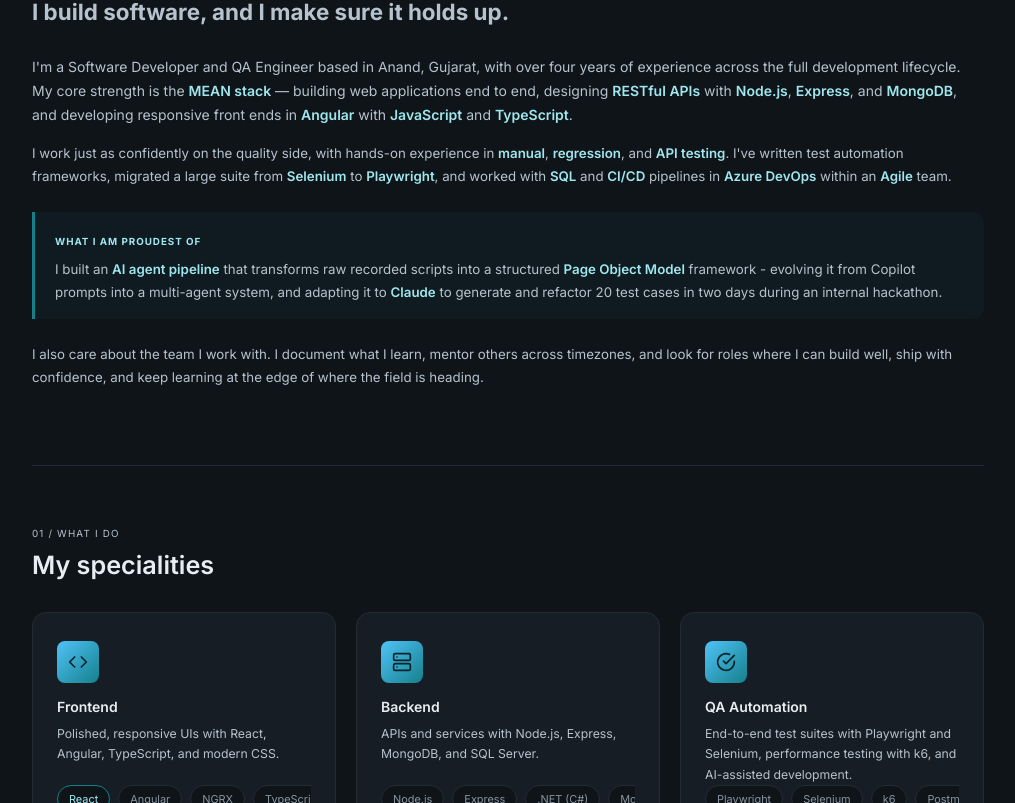
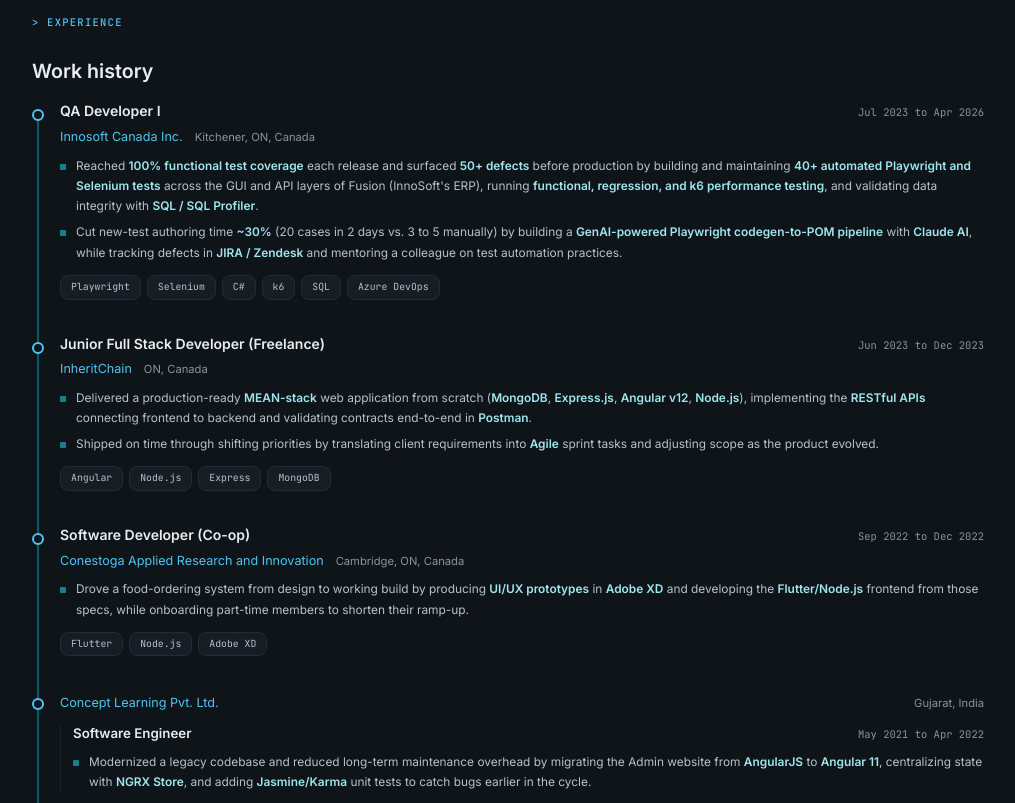
Before and after one commit to dharmeshpt2710/portfolio, a React (Vite) app: page / in a window 1280 px wide. Shown: the part 877-1680 px from the top of the page, without its empty margins (132-1147 px from the left). Built offline with nearby package versions, Linux system fonts and the light colour scheme.

Commit message:
Phase 3: add experience timeline with scroll reveal, keyword highlights, and resume-aligned content

```diff
--- a/src/App.jsx
+++ b/src/App.jsx
@@ -1,10 +1,11 @@
 import Navbar from '@/components/layout/Navbar'
 import { useScrollAnimations } from '@/hooks/useScrollAnimations'
 import Hero from '@/components/sections/Hero'
+import Stats from '@/components/sections/Stats'
+import Experience from '@/components/sections/Experience'
 import About from '@/components/sections/About'
 import TechStrip from '@/components/sections/TechStrip'
 import Skills from '@/components/sections/Skills'
-import Stats from '@/components/sections/Stats'
 import Projects from '@/components/sections/Projects'
 import Contact from '@/components/sections/Contact'
 import CTA from '@/components/sections/CTA'
@@ -20,12 +21,13 @@
       <main id="main-content">
         <div className="container">
           <Hero />
+          <Stats />
+          <Experience />
         </div>
         <TechStrip />
         <div className="container">
           <About />
           <Skills />
-          <Stats />
           <Projects />
           <Contact />
           <CTA />
--- /dev/null
+++ b/src/components/sections/Experience.css
@@ -0,0 +1,160 @@
+.exp-timeline {
+  position: relative;
+  padding-left: 28px;
+}
+
+.exp-timeline::before {
+  content: '';
+  position: absolute;
+  left: 5px;
+  top: 8px;
+  bottom: 8px;
+  width: 2px;
+  background: var(--accent-deep);
+}
+
+/* Scroll reveal */
+.exp-item {
+  position: relative;
+  padding-bottom: 36px;
+  opacity: 0;
+  transform: translateY(24px);
+  transition: opacity 0.5s ease, transform 0.5s ease;
+}
+
+.exp-item.exp-visible {
+  opacity: 1;
+  transform: translateY(0);
+}
+
+.exp-item:last-child {
+  padding-bottom: 0;
+}
+
+.exp-dot {
+  position: absolute;
+  left: -28px;
+  top: 6px;
+  width: 12px;
+  height: 12px;
+  border-radius: 50%;
+  background: var(--bg);
+  border: 2px solid var(--accent-light);
+  z-index: 1;
+}
+
+/* Header row */
+.exp-header {
+  display: flex;
+  align-items: baseline;
+  justify-content: space-between;
+  gap: 12px;
+  flex-wrap: wrap;
+  margin-bottom: 4px;
+}
+
+.exp-title {
+  font-size: 1rem;
+  font-weight: 600;
+  color: var(--text-primary);
+  margin: 0;
+}
+
+.exp-period {
+  font-family: var(--mono);
+  font-size: 0.75rem;
+  color: var(--text-muted);
+  white-space: nowrap;
+}
+
+.exp-meta {
+  display: flex;
+  align-items: baseline;
+  gap: 12px;
+  margin-bottom: 8px;
+}
+
+.exp-company {
+  font-size: 0.9rem;
+  color: var(--accent-light);
+}
+
+.exp-location {
+  font-size: 0.8rem;
+  color: var(--text-muted);
+}
+
+/* Sub-roles (LinkedIn style for Concept Learning) */
+.exp-subrole {
+  margin-top: 12px;
+  padding-left: 12px;
+  border-left: 1px solid var(--border-faint);
+}
+
+.exp-subrole .exp-title {
+  font-size: 0.95rem;
+}
+
+/* Bullet points */
+.exp-bullets {
+  list-style: none;
+  padding: 0;
+  margin: 8px 0 12px;
+}
+
+.exp-bullets li {
+  position: relative;
+  padding-left: 16px;
+  margin-bottom: 6px;
+  font-size: 0.85rem;
+  color: var(--text-body);
+  line-height: 1.7;
+}
+
+.exp-bullets li::before {
+  content: '';
+  position: absolute;
+  left: 0;
+  top: 8px;
+  width: 6px;
+  height: 6px;
+  background: var(--accent);
+  border-radius: 1px;
+}
+
+/* Tags */
+.exp-tags {
+  display: flex;
+  flex-wrap: wrap;
+  gap: 6px;
+  margin-top: 8px;
+}
+
+.exp-tag {
+  font-family: var(--mono);
+  font-size: 0.7rem;
+  padding: 3px 10px;
+  background: var(--surface);
+  border: 1px solid var(--border);
+  border-radius: var(--radius-sm);
+  color: var(--text-body);
+}
+
+@media (prefers-reduced-motion: reduce) {
+  .exp-item {
+    opacity: 1;
+    transform: none;
+    transition: none;
+  }
+}
+
+@media (max-width: 640px) {
+  .exp-header {
+    flex-direction: column;
+    gap: 2px;
+  }
+
+  .exp-period {
+    order: 0;
+  }
+}
--- /dev/null
+++ b/src/components/sections/Experience.jsx
@@ -0,0 +1,165 @@
+import { useEffect, useRef } from 'react'
+import './Experience.css'
+
+const K = ({ children }) => <span className="kw">{children}</span>
+
+const experience = [
+  {
+    title: 'QA Developer I',
+    company: 'Innosoft Canada Inc.',
+    location: 'Kitchener, ON, Canada',
+    period: 'Jul 2023 to Apr 2026',
+    bullets: [
+      <>Reached <K>100% functional test coverage</K> each release and surfaced <K>50+ defects</K> before production by building and maintaining <K>40+ automated Playwright and Selenium tests</K> across the GUI and API layers of Fusion (InnoSoft's ERP), running <K>functional, regression, and k6 performance testing</K>, and validating data integrity with <K>SQL / SQL Profiler</K>.</>,
+      <>Cut new-test authoring time <K>~30%</K> (20 cases in 2 days vs. 3 to 5 manually) by building a <K>GenAI-powered Playwright codegen-to-POM pipeline</K> with <K>Claude AI</K>, while tracking defects in <K>JIRA / Zendesk</K> and mentoring a colleague on test automation practices.</>,
+    ],
+    tags: ['Playwright', 'Selenium', 'C#', 'k6', 'SQL', 'Azure DevOps'],
+  },
+  {
+    title: 'Junior Full Stack Developer (Freelance)',
+    company: 'InheritChain',
+    location: 'ON, Canada',
+    period: 'Jun 2023 to Dec 2023',
+    bullets: [
+      <>Delivered a production-ready <K>MEAN-stack</K> web application from scratch (<K>MongoDB</K>, <K>Express.js</K>, <K>Angular v12</K>, <K>Node.js</K>), implementing the <K>RESTful APIs</K> connecting frontend to backend and validating contracts end-to-end in <K>Postman</K>.</>,
+      <>Shipped on time through shifting priorities by translating client requirements into <K>Agile</K> sprint tasks and adjusting scope as the product evolved.</>,
+    ],
+    tags: ['Angular', 'Node.js', 'Express', 'MongoDB'],
+  },
+  {
+    title: 'Software Developer (Co-op)',
+    company: 'Conestoga Applied Research and Innovation',
+    location: 'Cambridge, ON, Canada',
+    period: 'Sep 2022 to Dec 2022',
+    bullets: [
+      <>Drove a food-ordering system from design to working build by producing <K>UI/UX prototypes</K> in <K>Adobe XD</K> and developing the <K>Flutter/Node.js</K> frontend from those specs, while onboarding part-time members to shorten their ramp-up.</>,
+    ],
+    tags: ['Flutter', 'Node.js', 'Adobe XD'],
+  },
+  {
+    company: 'Concept Learning Pvt. Ltd.',
+    location: 'Gujarat, India',
+    roles: [
+      {
+        title: 'Software Engineer',
+        period: 'May 2021 to Apr 2022',
+        bullets: [
+          <>Modernized a legacy codebase and reduced long-term maintenance overhead by migrating the Admin website from <K>AngularJS</K> to <K>Angular 11</K>, centralizing state with <K>NGRX Store</K>, and adding <K>Jasmine/Karma</K> unit tests to catch bugs earlier in the cycle.</>,
+        ],
+      },
+      {
+        title: 'Software Engineer (Co-op)',
+        period: 'Jan 2021 to Apr 2021',
+        bullets: [
+          <>Extended the B2B product to all screen sizes by migrating the website from <K>AngularJS</K> to <K>Angular 8</K> with mobile-responsive layouts, validating API contracts in <K>Postman</K>, and refactoring stylesheets to <K>SCSS</K> to cut duplication.</>,
+        ],
+      },
+    ],
+    tags: ['Angular', 'NGRX', 'SCSS', 'Jasmine/Karma', 'Postman'],
+  },
+  {
+    title: 'Software Engineer (Co-op)',
+    company: 'Anandorja LLP',
+    location: 'Gujarat, India',
+    period: 'May 2019 to May 2020',
+    bullets: [
+      <>Built and deployed a <K>Yojana web platform</K> from scratch using <K>Angular</K> and <K>Node.js/Express.js</K>, writing and testing <K>RESTful APIs</K> and managing <K>Git</K> version control across the full lifecycle alongside the technical lead and founders.</>,
+    ],
+    tags: ['Angular', 'Node.js', 'Express'],
+  },
+]
+
+function RoleBullets({ bullets }) {
+  return (
+    <ul className="exp-bullets">
+      {bullets.map((b, i) => (
+        <li key={i}>{b}</li>
+      ))}
+    </ul>
+  )
+}
+
+function Tags({ tags }) {
+  return (
+    <div className="exp-tags">
+      {tags.map((t) => (
+        <span className="exp-tag" key={t}>{t}</span>
+      ))}
+    </div>
+  )
+}
+
+function Experience() {
+  const timelineRef = useRef(null)
+
+  useEffect(() => {
+    if (window.matchMedia('(prefers-reduced-motion: reduce)').matches) return
+    const items = timelineRef.current?.querySelectorAll('.exp-item')
+    if (!items?.length) return
+
+    const observer = new IntersectionObserver(
+      (entries) => {
+        entries.forEach((entry) => {
+          if (entry.isIntersecting) {
+            entry.target.classList.add('exp-visible')
+          } else {
+            entry.target.classList.remove('exp-visible')
+          }
+        })
+      },
+      { threshold: 0.15, rootMargin: '0px 0px -60px 0px' }
+    )
+
+    items.forEach((el) => observer.observe(el))
+    return () => observer.disconnect()
+  }, [])
+
+  return (
+    <section id="experience" className="section experience">
+      <p className="section-eyebrow">&gt; EXPERIENCE</p>
+      <h2>Work history</h2>
+
+      <div className="exp-timeline" ref={timelineRef}>
+        {experience.map((job, i) => (
+          <div className="exp-item" key={i}>
+            <div className="exp-dot" aria-hidden="true" />
+
+            {job.roles ? (
+              <>
+                <div className="exp-header">
+                  <span className="exp-company">{job.company}</span>
+                  <span className="exp-location">{job.location}</span>
+                </div>
+                {job.roles.map((role, j) => (
+                  <div className="exp-subrole" key={j}>
+                    <div className="exp-header">
+                      <h3 className="exp-title">{role.title}</h3>
+                      <span className="exp-period">{role.period}</span>
+                    </div>
+                    <RoleBullets bullets={role.bullets} />
+                  </div>
+                ))}
+                <Tags tags={job.tags} />
+              </>
+            ) : (
+              <>
+                <div className="exp-header">
+                  <h3 className="exp-title">{job.title}</h3>
+                  <span className="exp-period">{job.period}</span>
+                </div>
+                <div className="exp-meta">
+                  <span className="exp-company">{job.company}</span>
+                  <span className="exp-location">{job.location}</span>
+                </div>
+                <RoleBullets bullets={job.bullets} />
+                <Tags tags={job.tags} />
+              </>
+            )}
+          </div>
+        ))}
+      </div>
+    </section>
+  )
+}
+
+export default Experience
--- a/src/components/sections/Hero.css
+++ b/src/components/sections/Hero.css
@@ -16,17 +16,6 @@
 .hero-inner {
   position: relative;
   z-index: 1;
-}
-
-/* Section eyebrow */
-.section-eyebrow {
-  font-family: var(--mono);
-  font-size: 0.75rem;
-  font-weight: 500;
-  text-transform: uppercase;
-  letter-spacing: 0.12em;
-  color: var(--accent-light);
-  margin: 0 0 28px;
 }
 
 /* Monogram */
--- a/src/data/navLinks.js
+++ b/src/data/navLinks.js
@@ -1,5 +1,6 @@
 export const navLinks = [
   { href: '#hero', label: 'About' },
+  { href: '#experience', label: 'Experience' },
   { href: '#skills', label: 'Skills' },
   { href: '#projects', label: 'Projects' },
   { href: '#contact', label: 'Contact' },
--- a/src/hooks/useScrollAnimations.js
+++ b/src/hooks/useScrollAnimations.js
@@ -17,16 +17,22 @@
           }
         })
       },
-      { threshold: 0.12 }
+      { threshold: 0.22 }
     )
 
     targets.forEach((el) => {
-      // Stagger delay based on position within its grid parent
-      const siblings = Array.from(el.parentElement.children)
-      const index = siblings.indexOf(el)
-      el.style.transitionDelay = `${index * 80}ms`
+      if (!el.classList.contains('exp-item')) {
+        const siblings = Array.from(el.parentElement.children)
+        const index = siblings.indexOf(el)
+        el.style.transitionDelay = `${index * 80}ms`
+      }
       el.classList.add('will-animate')
-      observer.observe(el)
+    })
+
+    requestAnimationFrame(() => {
+      requestAnimationFrame(() => {
+        targets.forEach((el) => observer.observe(el))
+      })
     })
 
     return () => observer.disconnect()
--- a/src/index.css
+++ b/src/index.css
@@ -109,6 +109,16 @@
   margin: 0 0 20px;
 }
 
+.section .section-eyebrow {
+  font-family: var(--mono);
+  font-size: 0.75rem;
+  font-weight: 500;
+  text-transform: uppercase;
+  letter-spacing: 0.12em;
+  color: var(--accent-light);
+  margin: 0 0 28px;
+}
+
 .section p {
   color: var(--text-body);
   line-height: 1.7;
```
Also changed, not shown: 1 other file (tests, documents, lock files or other folders).
